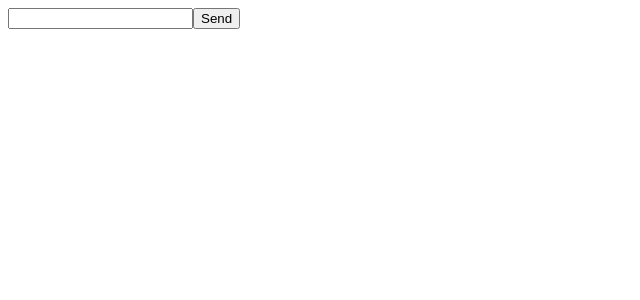
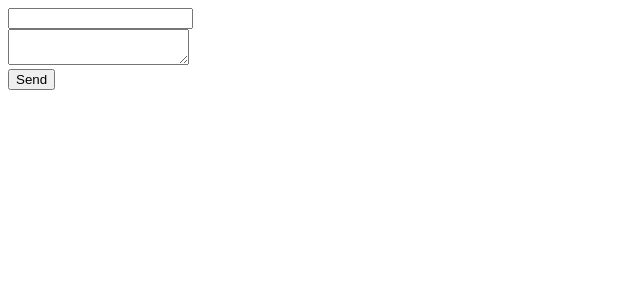
Before and after one commit to NamatBayamanov/only-crud, a React (Create React App) app: page /create in a window 1280 px wide. Shown: the top 300 px of the page, without its empty margins (0-640 px from the left). Built offline with nearby package versions, Linux system fonts and the light colour scheme.

Commit message:
added new component ArticleSingle

```diff
--- a/src/components/ArticleCreate/ArticleCreate.js
+++ b/src/components/ArticleCreate/ArticleCreate.js
@@ -4,6 +4,8 @@ import { useState } from "react";
 function ArticleCreate() {
 
   const [input, setInput] = useState("");
+
+  const [text, setText] = useState("");
 
   const onSubmitForm = (event) => {
     event.preventDefault();
@@ -13,16 +15,30 @@ function ArticleCreate() {
     axios.post(`https://exchangerates-bd5eb-default-rtdb.firebaseio.com/peaple.json`, Object.fromEntries(formData.entries()));
 
     setInput("");
+    setText("");
   }
 
   const onChangeValue = (event) => {
     setInput(event.target.value);
   }
+  const onChangeText = (event) => {
+    setText(event.target.value);
+  }
+
 
   return (
     <div>
       <form onSubmit={onSubmitForm}>
-        <input type="text" name="name" required value={input} onChange={onChangeValue}/>
+        <div>
+          <label>
+            <input type="text" name="name" required value={input} onChange={onChangeValue} />
+          </label>
+        </div>
+        <div>
+          <label>
+            <textarea required type="text" name="description" value={text} onChange={onChangeText}/>
+          </label>
+        </div>
         <button >
           Send
         </button>
--- a/src/components/ArticleList/ArticleSingle/ArticleSingle.js
+++ b/src/components/ArticleList/ArticleSingle/ArticleSingle.js
@@ -1,11 +1,40 @@
 import classes from "./ArticleSingle.module.scss";
+import { useParams } from "react-router-dom";
+import { useEffect, useState } from "react";
+import axios from "axios";
+import Snippet from "../../Snippet/Snippet";
+
+function ArticleSingle() {
+  const { id } = useParams();
+  console.log(id);
+
+  const [articleFull, setArticleFull] = useState(null);
+
+  useEffect(() => {
+    axios.get(`https://exchangerates-bd5eb-default-rtdb.firebaseio.com/peaple/${id}.json`).then(({data}) => setArticleFull(data));
+  }, []);
+
+  let output = <Snippet/>;
+
+  if(articleFull !== null) {
+    output = (
+      <li>
+        <h2>
+          {articleFull.name}
+        </h2>
+        <p>
+          {articleFull.description}
+        </p>
+      </li>
+    );
+  }
 
 
-
-function ArticleSingle() {
   return (
     <div className={classes.ArticleSingle}>
-
+        <ul>
+          {output}
+        </ul>
     </div>
   );
 }
```
